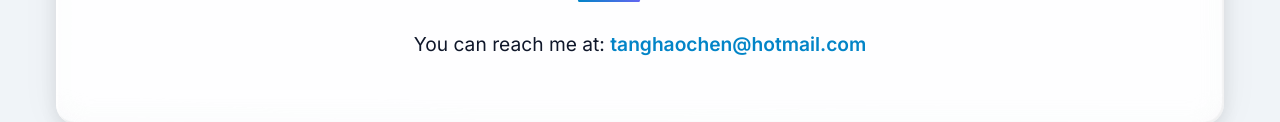
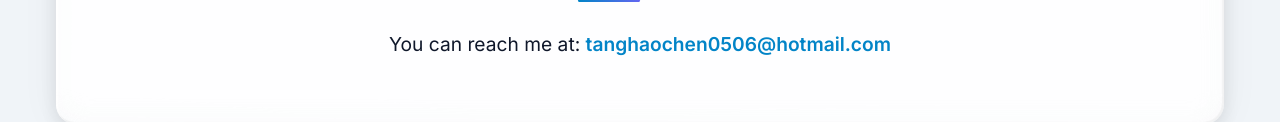
Before and after one commit to FuLuTang/personal-portfolio, a plain HTML site: page index.html in a window 1280 px wide. Shown: the part 5387-5509 px from the top of the page. Drawn offline with Linux system fonts and the light colour scheme.

Commit message:
Fix contact email address (tanghaochen0506@hotmail.com)
Co-Authored-By: Claude Opus 5.5 <noreply@anthropic.com>

```diff
--- a/index.html
+++ b/index.html
@@ -549,11 +549,11 @@
             </h2>
             <p>
                 <span class="lang-en">You can reach me at: <a
-                        href="mailto:tanghaochen@hotmail.com">tanghaochen@hotmail.com</a></span>
+                        href="mailto:tanghaochen0506@hotmail.com">tanghaochen0506@hotmail.com</a></span>
                 <span class="lang-cn">您可以通过以下方式联系我： <a
-                        href="mailto:tanghaochen@hotmail.com">tanghaochen@hotmail.com</a></span>
+                        href="mailto:tanghaochen0506@hotmail.com">tanghaochen0506@hotmail.com</a></span>
                 <span class="lang-fr">Vous pouvez me joindre à : <a
-                        href="mailto:tanghaochen@hotmail.com">tanghaochen@hotmail.com</a></span>
+                        href="mailto:tanghaochen0506@hotmail.com">tanghaochen0506@hotmail.com</a></span>
             </p>
         </section>
     </main>
```
